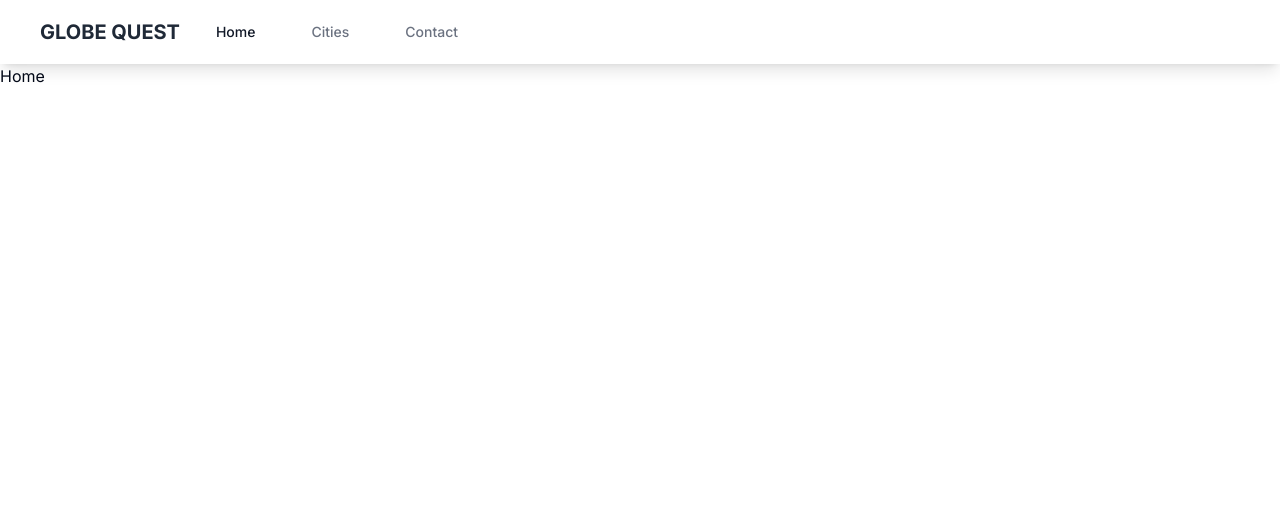
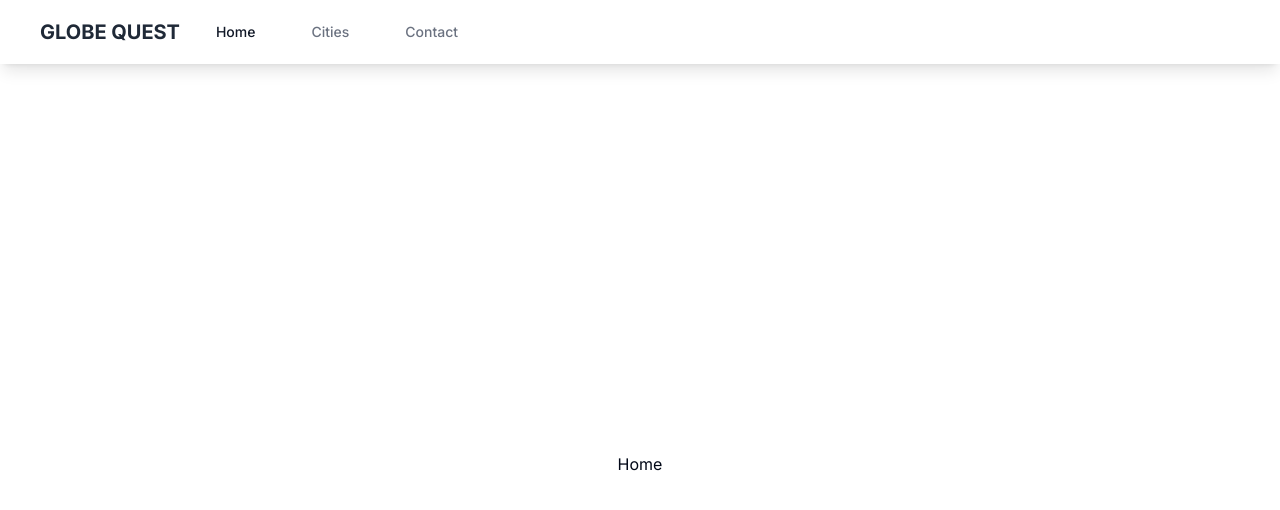
Before and after one commit to mikeheul/next-globequest-app, a Next.js app: page /home in a window 1280 px wide. Shown: the top 510 px of the page. Built offline with nearby package versions, Linux system fonts and the light colour scheme; a web font is replaced by a local one.

Commit message:
fixed navbar

```diff
--- a/app/city/[cityId]/page.tsx
+++ b/app/city/[cityId]/page.tsx
@@ -55,8 +55,8 @@ const CityPage = async ({ params }: { params: { cityId: string }}) => {
                             {/* image */}
                             <Image layout='fill' objectFit='cover' objectPosition='bottom' className='rounded-md' src={poi.imageUrl} alt='image' />
                             <div className='rounded-md hidden absolute group-hover:flex flex-col justify-center items-center text-center left-0 top-0 w-full h-full bg-[#61BEC4]/70 text-white p-10'>
-                                <p className='text-xl'>{ poi.category.name }</p>
-                                <p className='uppercase'>{ poi.name }</p>
+                                <p className='text-xl mb-2'>{ poi.category.name }</p>
+                                <p className='uppercase font-bold'>{ poi.name }</p>
                             </div>
                         </div>
                         </Link>
--- a/app/home/page.tsx
+++ b/app/home/page.tsx
@@ -8,7 +8,9 @@ import React, { useMemo } from 'react'
 
 const HomePage = async () => {
     return (
-        <h1>Home</h1>
+        <div className='h-screen flex flex-col justify-center items-center'>
+            <h1>Home</h1>
+        </div>
     )
 }
 
--- a/app/layout.tsx
+++ b/app/layout.tsx
@@ -20,7 +20,9 @@ export default function RootLayout({
     <html lang="en">
       <body className={inter.className}>
         <Navbar />
-        {children}
+        <main className='pt-16'>
+          {children}
+        </main>
       </body>
     </html>
   );
--- a/app/poi/[poiId]/page.tsx
+++ b/app/poi/[poiId]/page.tsx
@@ -82,7 +82,7 @@ const PoiPage = async ({ params }: { params: { poiId: string }}) => {
                             {/* Map */}
                             <div className='relative w-full h-[400px] md:w-[50%] md:h-auto'>
                                 <Map posix={[poi.latitude, poi.longitude]} poiName={poi.name} />
-                                <div className="z-[1000] absolute bottom-0 left-0 right-0 h-1/3 bg-gradient-to-t from-white via-white/70 to-transparent pointer-events-none"></div>
+                                <div className="z-[900] absolute bottom-0 left-0 right-0 h-1/3 bg-gradient-to-t from-white via-white/70 to-transparent pointer-events-none"></div>
                             </div>
                         </div>
                         {/* Opening Hours */}
--- a/components/NavBar.tsx
+++ b/components/NavBar.tsx
@@ -7,7 +7,7 @@ const Navbar = () => {
     const [isOpen, setIsOpen] = React.useState(false);
 
     return (
-        <nav className="bg-white shadow-lg">
+        <nav className="bg-white shadow-lg fixed w-full z-[1000]">
             <div className="max-w-7xl mx-auto px-10">
                 <div className="flex justify-between items-center h-16">
                     <div className="flex">
```
